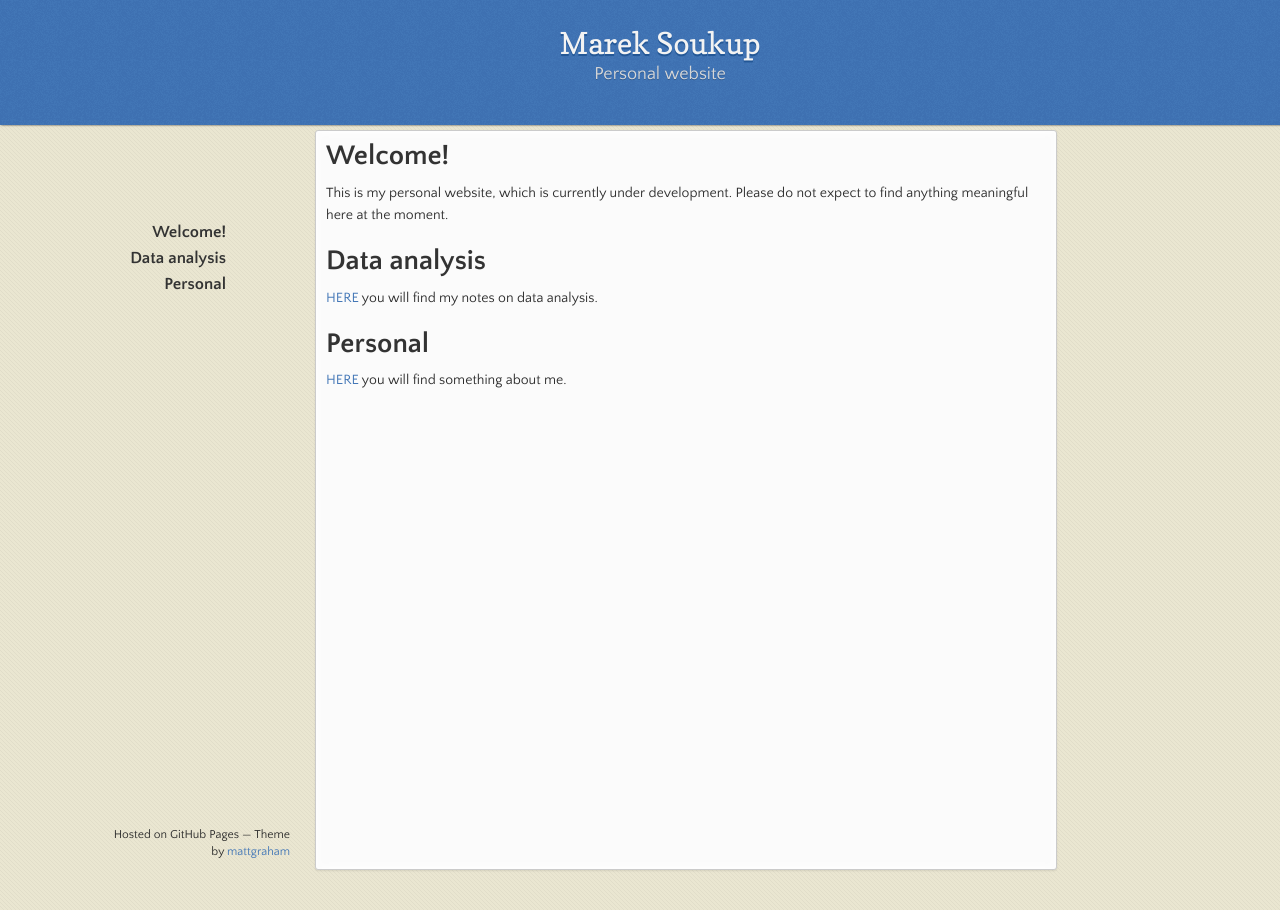
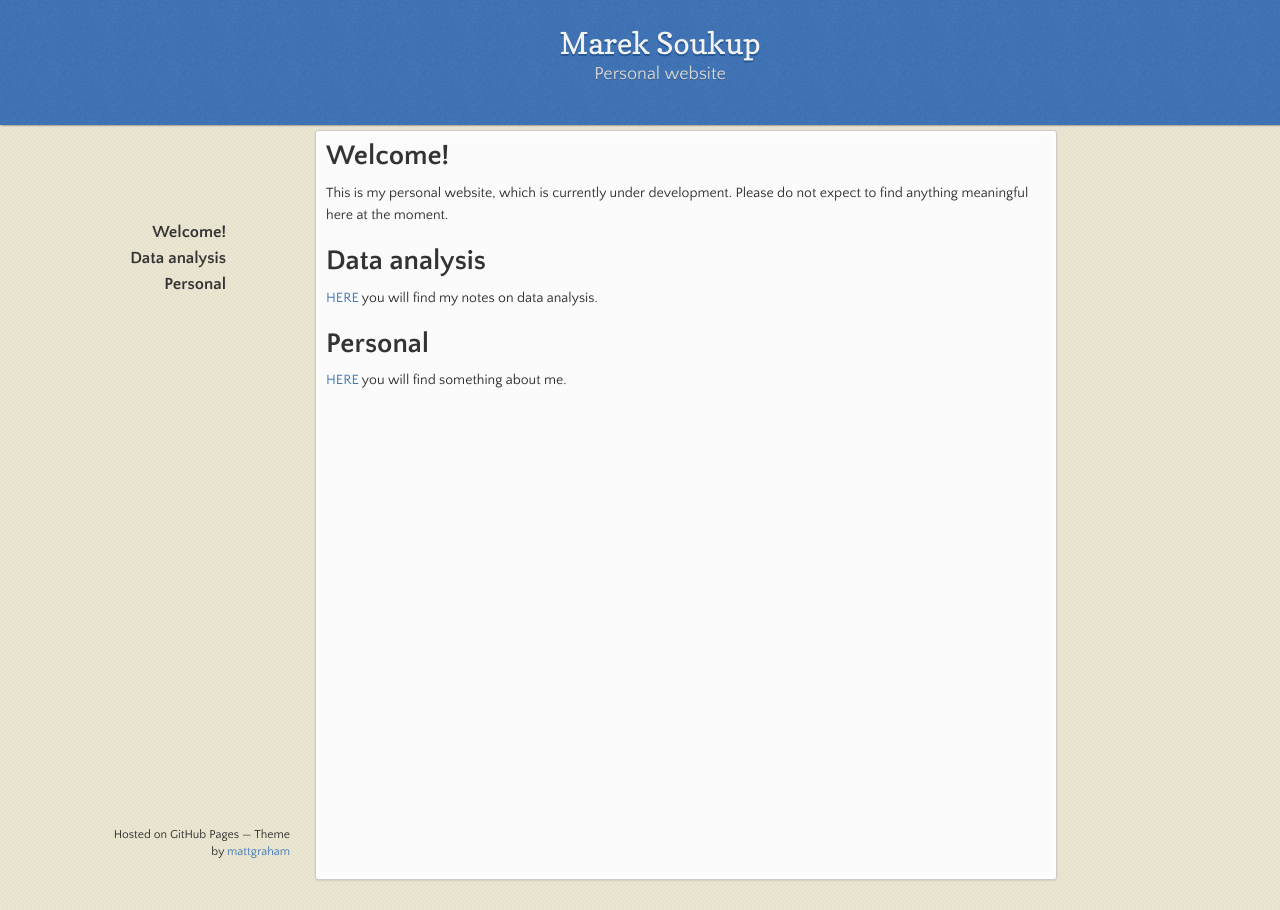
Before and after one commit to soukupmarek-edin/soukupmarek-edin.github.io, a Jekyll site: the page built from index.md, in a window 1280 px wide. Built offline with Jekyll 4.4.1, drawn with Linux system fonts in a browser that asks for light colours; Markdown is read by kramdown in place of the engine named in the settings; our own code applies the rules of GitHub Pages for plain Markdown files.

Commit message:
Update jekyll-theme-leap-day.scss

```diff
--- a/_sass/jekyll-theme-leap-day.scss
+++ b/_sass/jekyll-theme-leap-day.scss
@@ -11,7 +11,7 @@
   font:14px/22px 'Quattrocento Sans', "Helvetica Neue", Helvetica, Arial, sans-serif;
   color:#2b2b2b;
   font-weight:300;
-  margin: 0px;
+  margin: 10px;
   padding:0px 0px 20px 0px;
   background: url(../images/body-background.png) #eae6d1;
 }
@@ -272,8 +272,8 @@
 
 section {
   width:720px;
-  padding: 10px 10px 20px 10px;
-  margin: 10px 0;
+  padding: 10px 10px 10px 10px;
+  margin: 0px 0;
   margin-top: 130px;
   position:relative;
   background: #fbfbfb;
```
